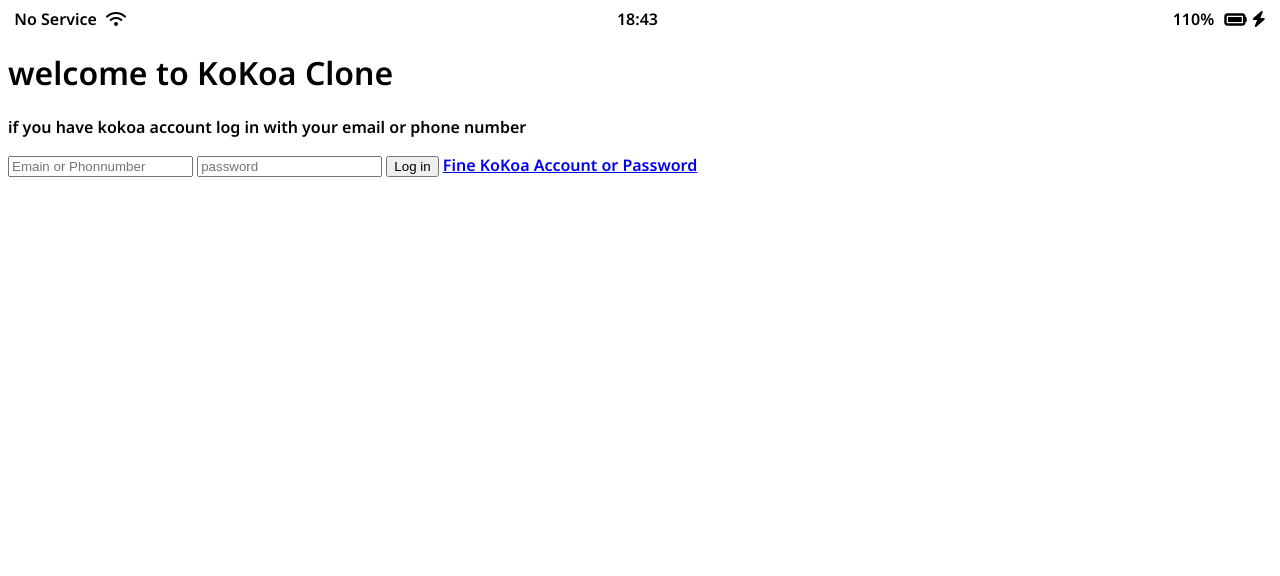
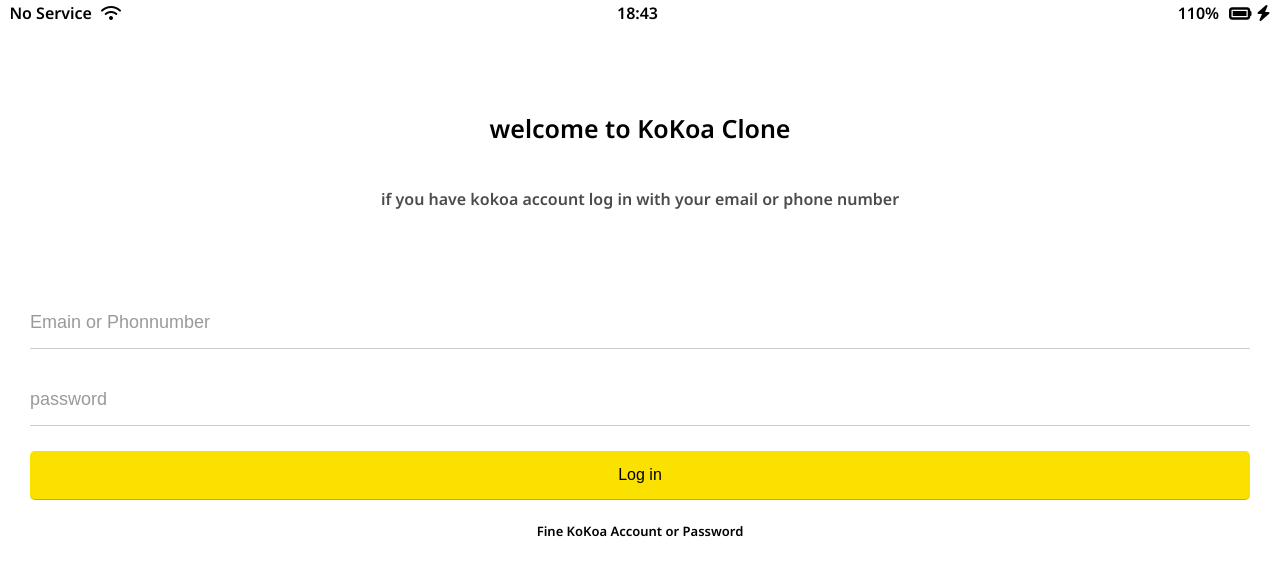
Before and after one commit to fbdeme/kokoa-clone-2020, a plain HTML site: page index.html in a window 1280 px wide. Shown: the top 576 px of the page. Drawn offline with Linux system fonts and the light colour scheme.

Commit message:
kokoa-clone6.6_6.11

```diff
--- /dev/null
+++ b/css/components/nav-bar.css
@@ -0,0 +1,18 @@
+.nav{
+    background-color: #f9f9fa;
+    padding: 20px 40px;
+    border-top: 1px solid rgba(121, 121, 121, 0.3);
+    position: fixed;
+    bottom: 0;
+    width: 100%;
+    box-sizing: border-box;
+}
+
+.nav__list{
+    display: flex;
+    justify-content: space-between;
+}
+
+.nav__link{
+    color: #2e363e;
+}
--- /dev/null
+++ b/css/components/status-bar.css
@@ -0,0 +1,27 @@
+.statu-bar{
+    display: flex;
+    justify-content: center;
+    padding: 5px 3px;
+}
+
+.statu-bar__column{
+    width: 33%;
+}
+
+.statu-bar:first-child span{
+    margin-right: 5px;
+}
+
+.statu-bar__column:nth-child(2){
+    display: flex;
+    justify-content: center;
+}
+
+.statu-bar__column:nth-child(3){
+    display: flex;
+    justify-content: flex-end;
+    align-items: center;
+}
+.statu-bar__column .fa-battery-full{
+    margin: 0px 5px;
+}
--- /dev/null
+++ b/css/reset.css
@@ -0,0 +1,53 @@
+/* http://meyerweb.com/eric/tools/css/reset/
+   v2.0 | 20110126
+   License: none (public domain)
+*/
+
+html, body, div, span, applet, object, iframe,
+h1, h2, h3, h4, h5, h6, p, blockquote, pre,
+a, abbr, acronym, address, big, cite, code,
+del, dfn, em, img, ins, kbd, q, s, samp,
+small, strike, strong, sub, sup, tt, var,
+b, u, i, center,
+dl, dt, dd, ol, ul, li,
+fieldset, form, label, legend,
+table, caption, tbody, tfoot, thead, tr, th, td,
+article, aside, canvas, details, embed,
+figure, figcaption, footer, header, hgroup,
+menu, nav, output, ruby, section, summary,
+time, mark, audio, video {
+	margin: 0;
+	padding: 0;
+	border: 0;
+	font-size: 100%;
+	font: inherit;
+	vertical-align: baseline;
+}
+/* HTML5 display-role reset for older browsers */
+article, aside, details, figcaption, figure,
+footer, header, hgroup, menu, nav, section {
+	display: block;
+}
+body {
+	line-height: 1;
+}
+ol, ul {
+	list-style: none;
+}
+blockquote, q {
+	quotes: none;
+}
+blockquote:before, blockquote:after,
+q:before, q:after {
+	content: '';
+	content: none;
+}
+table {
+	border-collapse: collapse;
+	border-spacing: 0;
+}
+
+a{
+    color: inherit;
+    text-decoration: none;
+}
--- /dev/null
+++ b/css/screens/login.css
@@ -0,0 +1,62 @@
+.welcome-header{
+    margin: 90px 0;
+    text-align: center;
+    display: flex;
+    flex-direction: column;
+    align-items: center;
+}
+
+.welcome-header__title{
+    margin-bottom: 50px;
+    font-size: 25px;
+
+}
+
+.welcome-header__text {
+    width: 60%;
+    opacity: 0.7;
+
+}
+
+#login-form{
+    display: flex;
+    flex-direction: column;
+    margin: 0 30px;
+}
+
+#login-form input{
+    padding: 15px 0;
+    border: none;
+    font-size: 18px;
+    border-bottom: 1px solid rgba(0,0,0,0.2);
+    margin-bottom: 25px;
+    transition: border-color 0.3s ease-in;
+}
+
+#login-form input::placeholder{
+    color: rgba(0,0,0,0.4);
+}
+
+#login-form input:focus{
+    outline: none;
+    border-color: var(--yellow);
+}
+
+#login-form input:not([type="submit"]){
+    border-bottom: 1px solid rgba(0,0,0,0.2);
+    transition: border-color 0.3s ease-in;
+}
+
+#login-form input[type="submit"]{
+    background-color: var(--yellow);
+    cursor: pointer;
+    font-size: 16px;
+    border-radius: 5px;
+}
+
+#login-form a{
+    text-align: center;
+    text-decoration: none;
+    color: inherit;
+    font-size: 13px;
+}
--- a/css/style.css
+++ b/css/style.css
@@ -1,32 +1,12 @@
 @import url('https://fonts.googleapis.com/css2?family=Noto+Sans:ital,wght@0,600;1,400&display=swap');
+@import "reset.css";
+@import "status-bar.css";
+@import "components/status-bar.css";
+@import "screens/login.css";
+@import "variables.css";
+@import "components/nav-bar.css";
 
 body{
     font-family: 'Noto Sans', sans-serif;
+    height: 1000vh;
 }
-
-.statu-bar{
-    display: flex;
-    justify-content: center;
-}
-
-.statu-bar__column{
-    width: 33%;
-}
-
-.statu-bar:first-child span{
-    margin-right: 5px;
-}
-
-.statu-bar__column:nth-child(2){
-    display: flex;
-    justify-content: center;
-}
-
-.statu-bar__column:nth-child(3){
-    display: flex;
-    justify-content: flex-end;
-    align-items: center;
-}
-.statu-bar__column .fa-battery-full{
-    margin: 0px 5px;
-}
--- /dev/null
+++ b/css/variables.css
@@ -0,0 +1,3 @@
+:root{
+    --yellow: #fae100;
+}
```
Also changed, not shown: friends.html (added, +46 -0 lines).
